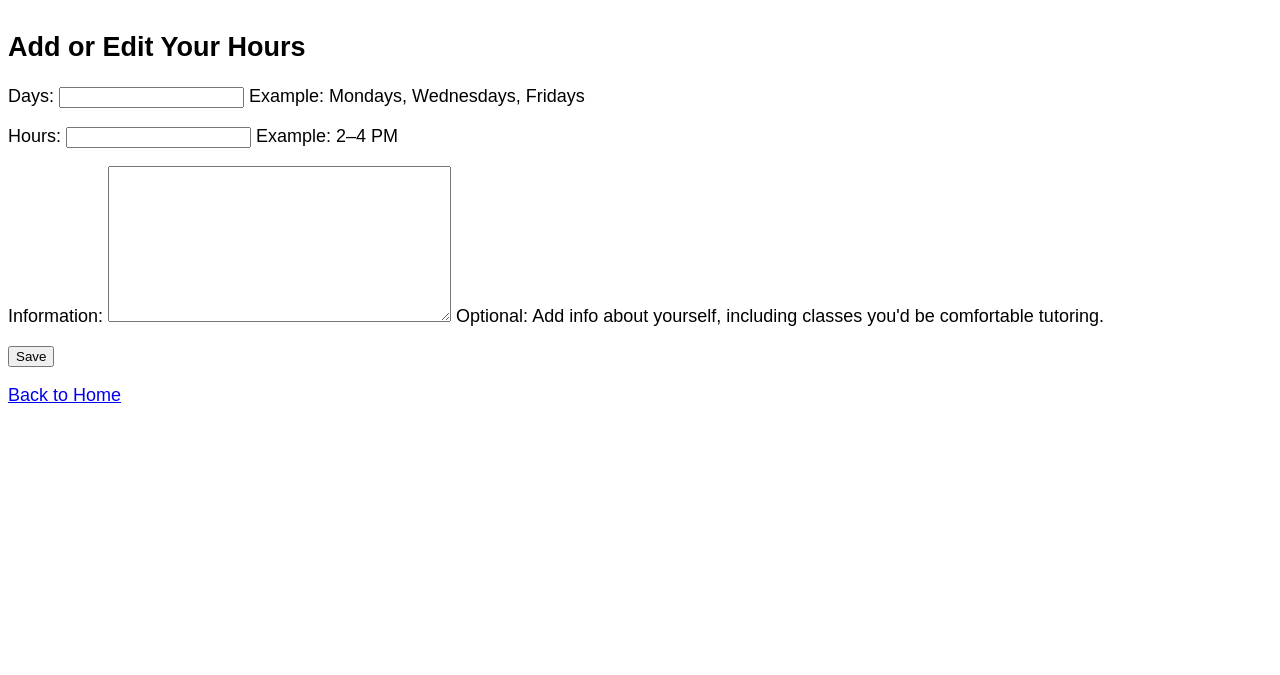
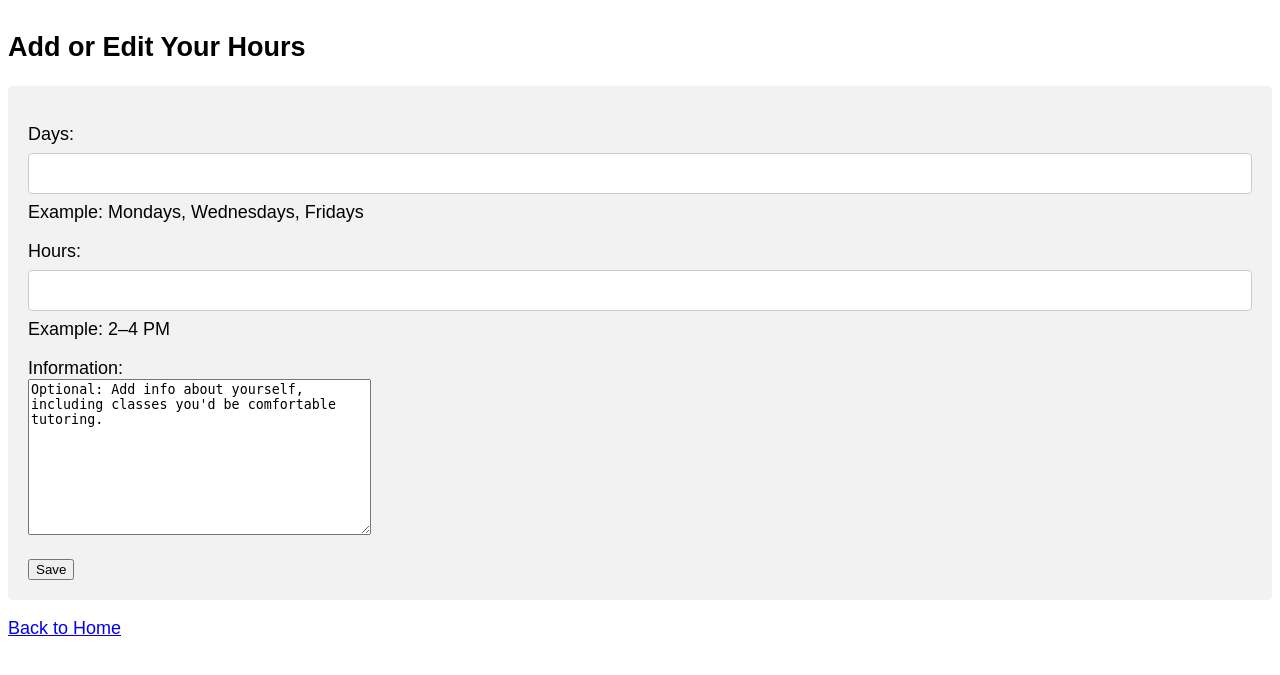
Before and after one commit to blheisey/tutoring-app, a Django app: page /accounts/add-hours/ in a window 1280 px wide. Shown: the part 99-774 px from the top of the page. Run offline with Django 5.2, Linux system fonts and the light colour scheme; the visitor is signed in with stand-in values (Sample User, id 1).

Commit message:
reformating forms fields in base.cc

```diff
--- a/accounts/models.py
+++ b/accounts/models.py
@@ -12,4 +12,4 @@ class TA(AbstractUser):
         blank=True,
         help_text="Example: 2–4 PM"
     )
-    information = models.TextField(blank=True, help_text="Optional: Add info about yourself, including classes you'd be comfortable tutoring.")
+    information = models.TextField(blank=True, db_default= "Optional: Add info about yourself, including classes you'd be comfortable tutoring."  )
--- a/static/css/base.css
+++ b/static/css/base.css
@@ -36,3 +36,37 @@ font-weight: 400;
 .post-entry h2 a:hover {
 color: red;
 }
+
+
+form {
+  border-radius: 5px;
+  background-color: #f2f2f2;
+  padding: 20px;
+}
+
+label {display: block;}
+
+input[type=text], select {
+  width: 100%;
+  padding: 12px;
+  margin: 8px 0;
+  display: inline-block;
+  border: 1px solid #ccc;
+  border-radius: 4px;
+  box-sizing: border-box;
+}
+
+input[type=submit] {
+  width: 100%;
+  background-color: #4CAF50;
+  color: white;
+  padding: 14px;
+  margin: 8px 0;
+  border: none;
+  border-radius: 4px;
+  cursor: pointer;
+}
+
+input[type=submit]:hover {
+  background-color: #45a049;
+}
```
